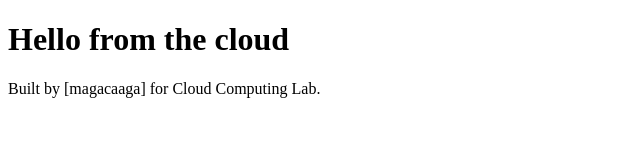
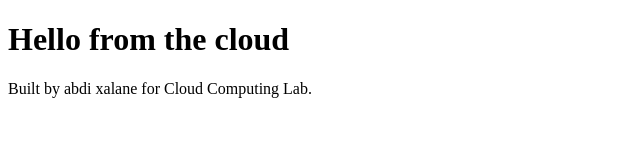
Before and after one commit to abbdikarim23c-max/my--cloud-lab-1, a plain HTML site: page index.html in a window 1280 px wide. Shown: the full height of the page, 0-640 px from the left. Drawn offline with Linux system fonts and the light colour scheme.

Commit message:
Update author name in index.html

```diff
--- a/index.html
+++ b/index.html
@@ -3,6 +3,6 @@
 <head><title>My Cloud Lab</title></head>
 <body>
 <h1>Hello from the cloud</h1>
-<p>Built by [magacaaga] for Cloud Computing Lab.</p>
+<p>Built by abdi xalane  for Cloud Computing Lab.</p>
 </body>
 </html>
```
